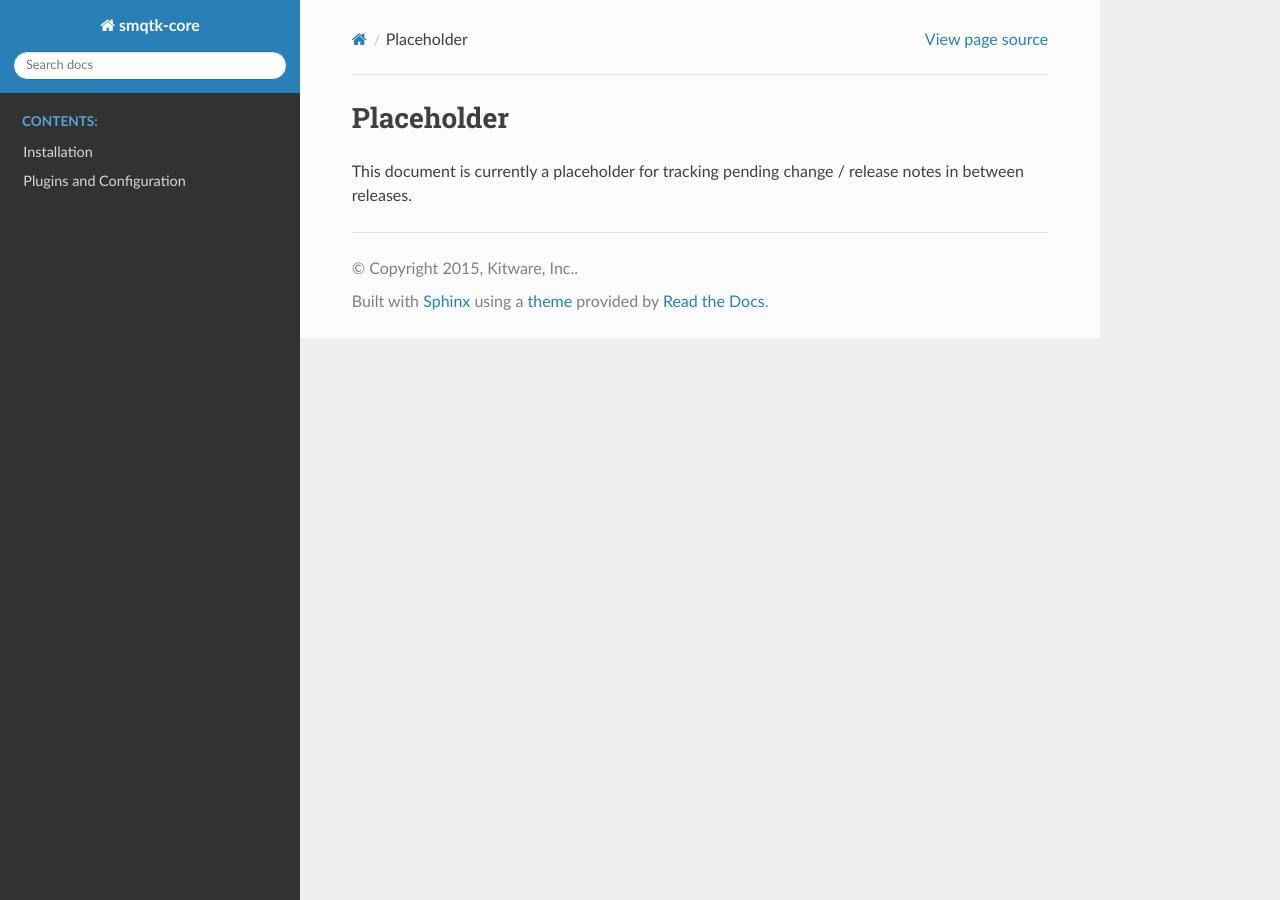
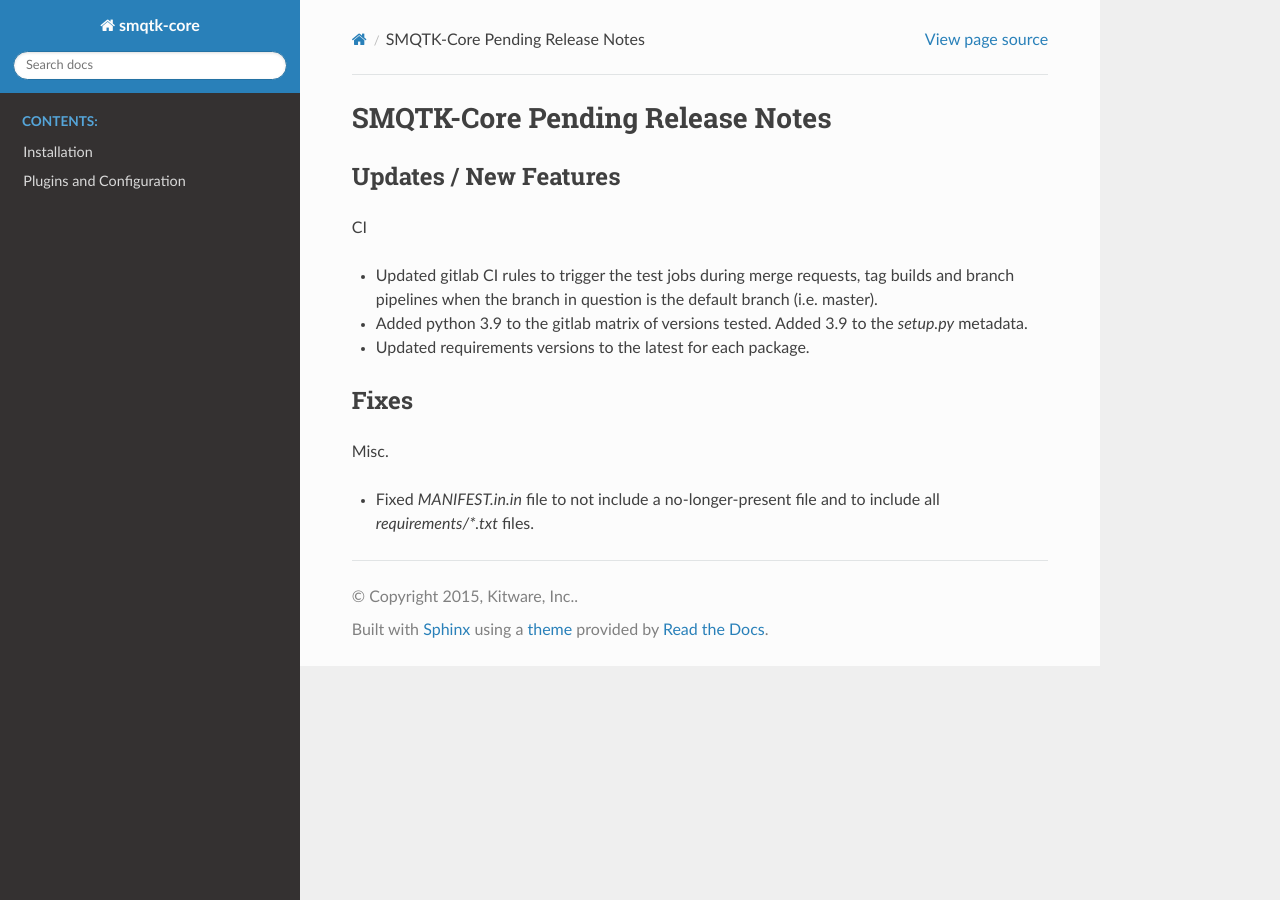
Before and after one commit to Kitware/SMQTK-Core, a Sphinx documentation site: the page built from docs/release_notes/pending_release.rst, in a window 1280 px wide. Built offline with Sphinx 7.4.7 and the Read the Docs theme 2.0.0, drawn with Linux system fonts in a browser that asks for light colours; pages that are not in the unit, such as notebooks, are missing from menus.

Commit message:
Added change notesAdded change notes

```diff
--- a/docs/release_notes/pending_release.rst
+++ b/docs/release_notes/pending_release.rst
@@ -1,5 +1,26 @@
-Placeholder
-===========
+SMQTK-Core Pending Release Notes
+================================
 
-This document is currently a placeholder for tracking pending change / release
-notes in between releases.
+
+Updates / New Features
+----------------------
+
+CI
+
+* Updated gitlab CI rules to trigger the test jobs during merge requests, tag
+  builds and branch pipelines when the branch in question is the default branch
+  (i.e. master).
+
+* Added python 3.9 to the gitlab matrix of versions tested. Added 3.9 to the
+  `setup.py` metadata.
+
+* Updated requirements versions to the latest for each package.
+
+
+Fixes
+-----
+
+Misc.
+
+* Fixed `MANIFEST.in.in` file to not include a no-longer-present file and to
+  include all `requirements/*.txt` files.
```
